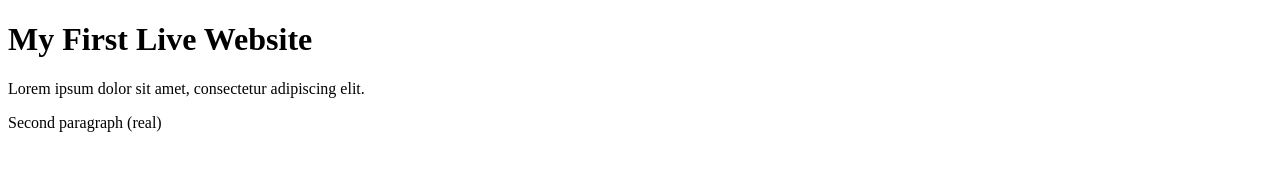
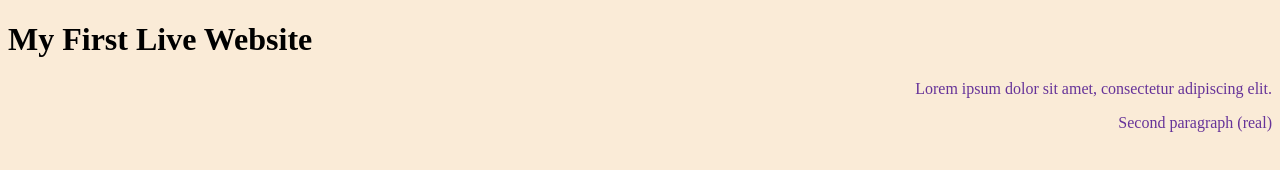
Before and after one commit to Peter-LLL/Test-Repo, a plain HTML site: page index.html in a window 1280 px wide. Drawn offline with Linux system fonts and the light colour scheme.

Commit message:
Actually linked the stylesheet

```diff
--- a/index.html
+++ b/index.html
@@ -3,8 +3,8 @@
 <head>
     <meta charset="utf-8">
     <meta name="viewport" content="width=device-width,initial-scale=1">
+    <link rel="stylesheet" href="style.css">
     <title>The real title of the website that is displaying the title of the website at the top of the page so the person that is on the website can understand what my website is about from the title of the website</title>
-    <link rel="stylsheet" href="style.css">
 </head>
 <body>
     <h1>My First Live Website</h1>
--- a/style.css
+++ b/style.css
@@ -4,4 +4,5 @@ body {
 
 p {
     color: rebeccapurple;
+    text-align: right;
 }
```
